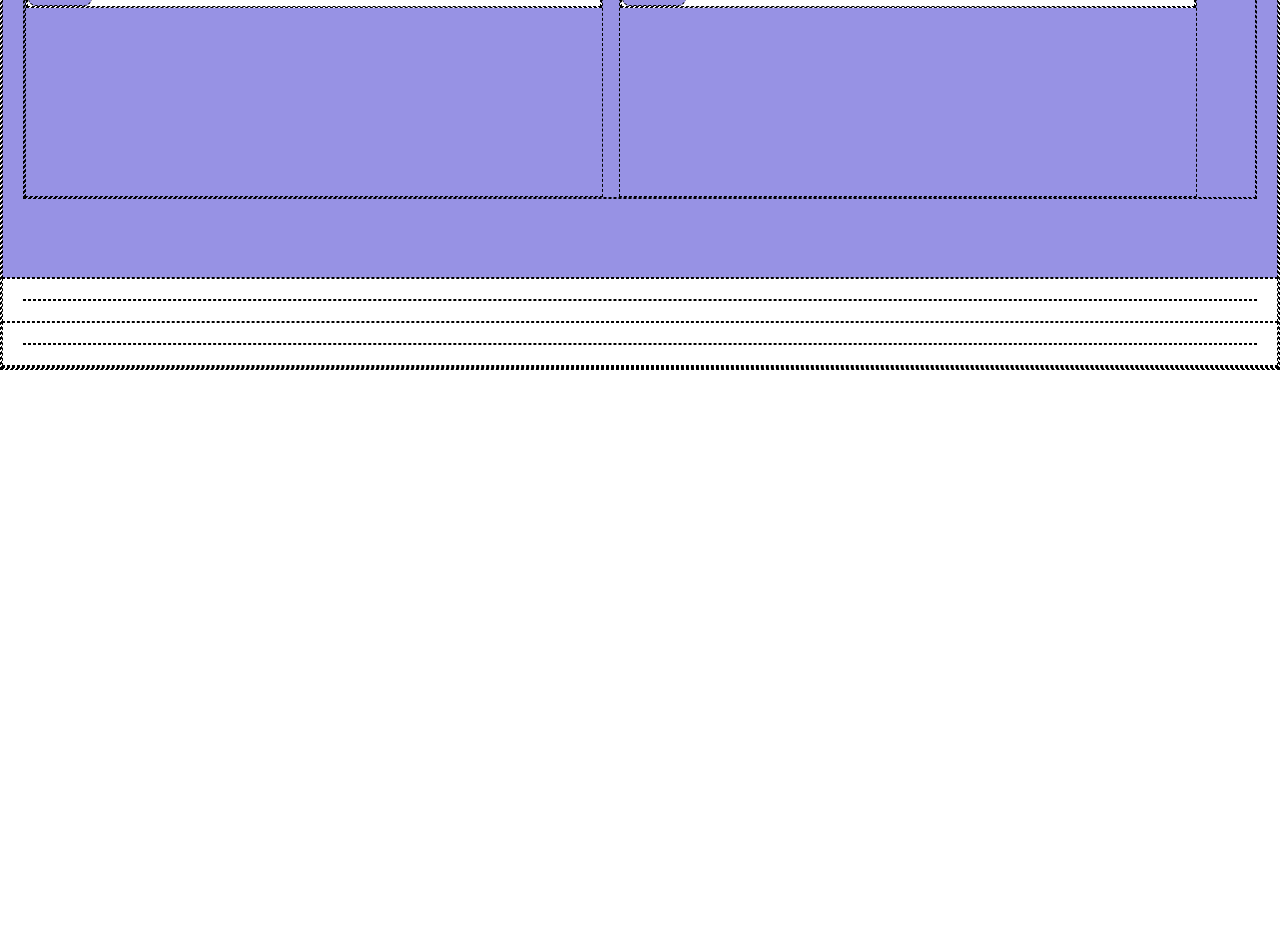
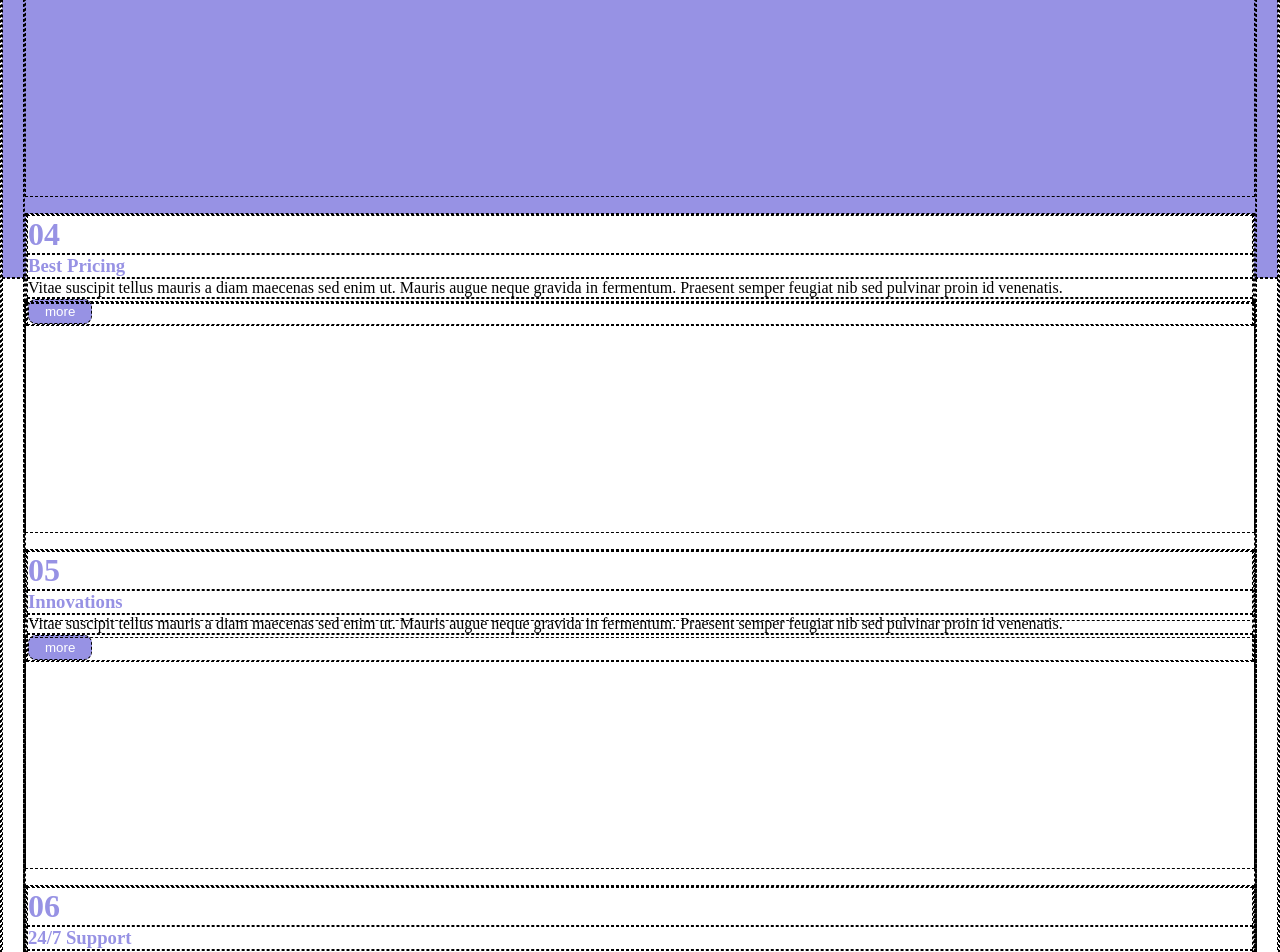
Before and after one commit to alemtt/htmlcss-responsive-layout, a plain HTML site: page index.html in a window 1280 px wide. Shown: the part 4686-5638 px from the top of the page. Before the commit the page ends 5056 px from the top, so only its background shows below. Drawn offline with Linux system fonts and the light colour scheme.

Commit message:
add about

```diff
--- a/assets/css/style.css
+++ b/assets/css/style.css
@@ -134,10 +134,10 @@ ul{
 .site-demo .card{
     background-color: var(--resp-mainsecon);
 }
-
 .site-demo h3{
     color: var(--resp-main);
 }
+
 
 .site-planning{
     background-color: var(--resp-second);
@@ -154,6 +154,7 @@ ul{
     aspect-ratio: 1;
     color: var(--resp-dark);
 }
+
 
 .img-tsm{
     width: calc((100%/12)*4);
--- a/index.html
+++ b/index.html
@@ -174,7 +174,7 @@
         <div class="container">
             <h3>Benefits of working with us</h3>
             <div class="row">
-                <div class="col-6">
+                <div class="col-12">
                     <div class="card-cnt">
                         <h1>01</h1>
                         <h3>High Quality</h3>
@@ -187,7 +187,7 @@
                         </form>
                     </div>
                 </div>
-                <div class="col-6">
+                <div class="col-12">
                     <div class="card-cnt">
                         <h1>02</h1>
                         <h3>Creative Team</h3>
@@ -200,7 +200,7 @@
                         </form>
                     </div>
                 </div>
-                <div class="col-6">
+                <div class="col-12">
                     <div class="card-cnt">
                         <h1>03</h1>
                         <h3>Amazing Results</h3>
@@ -213,7 +213,7 @@
                         </form>
                     </div>
                 </div>
-                <div class="col-6">
+                <div class="col-12">
                     <div class="card-cnt">
                         <h1>04</h1>
                         <h3>Best Pricing</h3>
@@ -226,7 +226,7 @@
                         </form>
                     </div>
                 </div>
-                <div class="col-6">
+                <div class="col-12">
                     <div class="card-cnt">
                         <h1>05</h1>
                         <h3>Innovations</h3>
@@ -239,7 +239,7 @@
                         </form>
                     </div>
                 </div>
-                <div class="col-6">
+                <div class="col-12">
                     <div class="card-cnt">
                         <h1>06</h1>
                         <h3>24/7 Support</h3>
@@ -259,7 +259,14 @@
     <!--Abuot us-->
     <div class="site-about">
         <div class="container">
+            <div class="row">
+                <div class="col-12">
+                    <h1></h1>
+                </div>
+                <div class="col-12">
 
+                </div>
+            </div>
         </div>
     </div>
 
```
